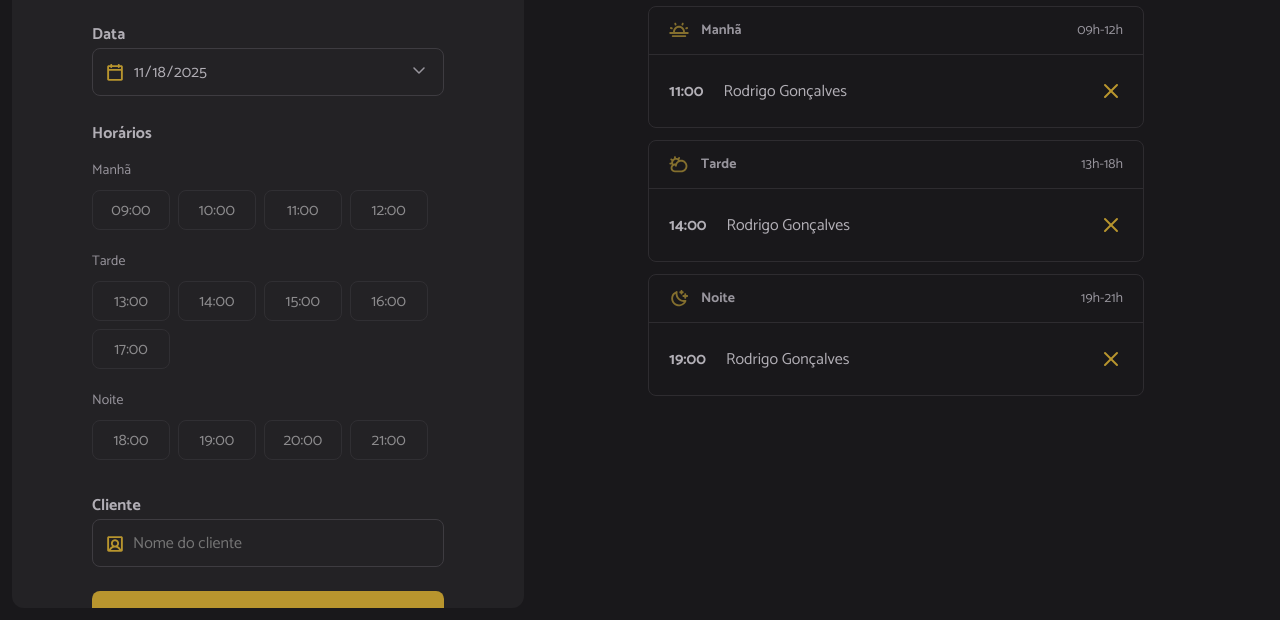
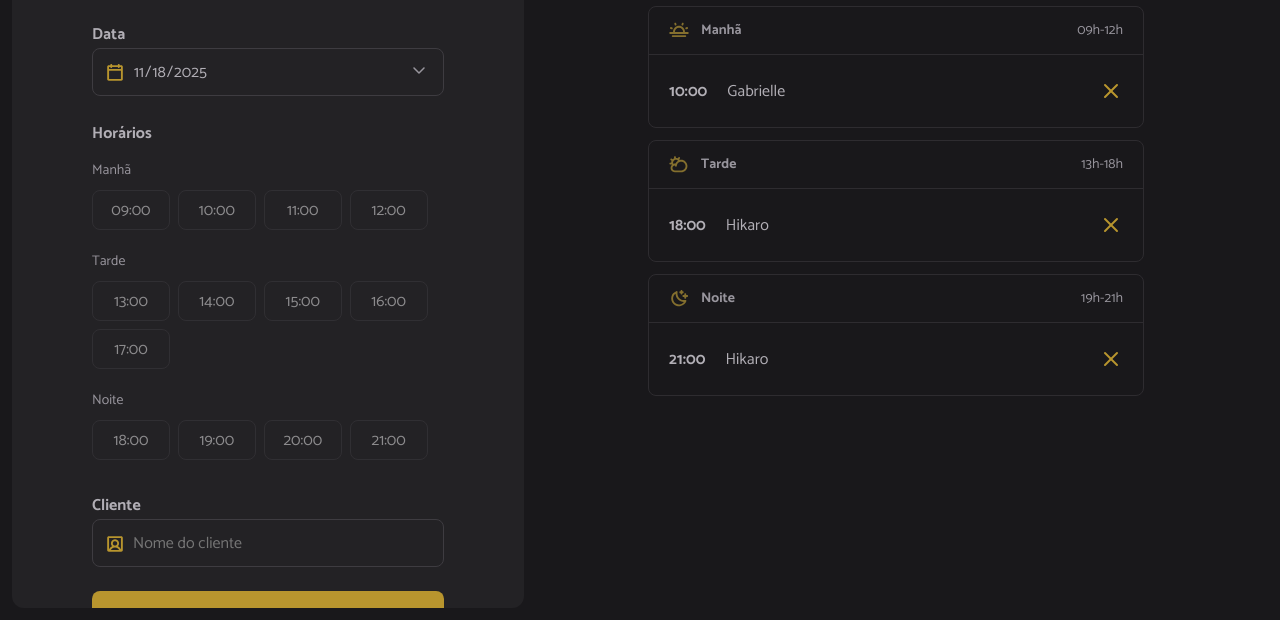
Before and after one commit to HikaroRibeiro/hairday-agenda, a website built with webpack: page index.html in a window 1280 px wide. Shown: the part 180-800 px from the top of the page. Built offline with nearby package versions, Linux system fonts and the light colour scheme; data requests are answered from the project's data file.

Commit message:
✨ Agendamentos Realizados
Atualização da lista de agendamentos e horários disponíveis.

```diff
--- a/server.json
+++ b/server.json
@@ -14,6 +14,31 @@
       "id": "e6a59a3e-d37b-4b11-8bdb-6b2fd2317a05",
       "name": "Gabrielle",
       "when": "18-11-2025 10:00"
+    },
+    {
+      "id": "c652550b-23f7-4f3c-b053-77757c6b5b30",
+      "name": "Bernardo",
+      "when": "19-11-2025 21:00"
+    },
+    {
+      "id": "e3ef2005-44d9-44d6-8e2e-0fb6835fd963",
+      "name": "Hikaro",
+      "when": "18-11-2025 18:00"
+    },
+    {
+      "id": "45527cdf-ea15-446c-bb55-421615a0ff0c",
+      "name": "Maria Clara",
+      "when": "19-11-2025 14:00"
+    },
+    {
+      "id": "ca7d9a35-ec26-4071-a32c-68c4af492891",
+      "name": "Hikaro",
+      "when": "18-11-2025 21:00"
+    },
+    {
+      "id": "e327d6ac-62a0-483e-afb4-1bc3e1ff3bcb",
+      "name": "Maria Clara",
+      "when": "20-11-2025 09:00"
     }
   ]
 }
--- a/src/modules/form/hours-load.js
+++ b/src/modules/form/hours-load.js
@@ -5,19 +5,23 @@ import { hoursClick } from "./hours-click.js";
 
 const hours = document.getElementById("hours");
 
-export function hoursLoad(date){
+export function hoursLoad(date, dailySchedules){
 
     hours.innerHTML = "";
+
+    const unnavailableHours = dailySchedules.map((schedule) => schedule.when.slice(11,16));
 
     const opening = openingHours.map((hour) => {
         const [scheduleHour] = hour.split(":")
 
-        const isHourPast = dayjs(date).add(scheduleHour, "hour").isAfter(dayjs())
+        const isHourPast = dayjs(date).add(scheduleHour, "hour").isBefore(dayjs())
+
+        const available = !unnavailableHours.includes(hour) && !isHourPast
 
         return({
             date,
             hour,
-            available: isHourPast,
+            available,
         })
     })
 
--- a/src/modules/form/submit.js
+++ b/src/modules/form/submit.js
@@ -1,5 +1,6 @@
 import dayjs from "dayjs"
 import { scheduleNew } from "../../services/schedule-new.js"
+import {schedulesDay} from "../schedules/load.js"
 
 import { v4 as uuidv4 } from "uuid";
 
@@ -43,6 +44,8 @@ form.onsubmit = async (event) => {
             name,
             when: whenSched})
 
+        schedulesDay()
+
 
     }catch(error){
         alert("Form submission error:", error)
--- a/src/modules/schedules/load.js
+++ b/src/modules/schedules/load.js
@@ -1,4 +1,5 @@
 import {scheduleFetchByDay} from "../../services/schedule-fetch-by-day.js"
+import {schedulesShow} from "../schedules/show.js"
 import {hoursLoad} from "../form/hours-load.js"
 
 const selectedDate = document.getElementById("date")
@@ -7,7 +8,8 @@ export async function schedulesDay() {
     const dateSelected = selectedDate.value
 
     let dailySchedules = await scheduleFetchByDay(dateSelected)
-    console.log(dailySchedules)
 
-    hoursLoad(dateSelected)
+    schedulesShow({ dailySchedules })
+
+    hoursLoad(dateSelected, dailySchedules)
 }
--- /dev/null
+++ b/src/modules/schedules/show.js
@@ -0,0 +1,76 @@
+import dayjs from "dayjs";
+
+const periodMorning = document.getElementById("period-morning");
+const periodAfternoon = document.getElementById("period-afternoon");
+const periodEvening = document.getElementById("period-night");
+
+export function schedulesShow({ dailySchedules }) {
+    try {
+        periodMorning.innerHTML = "";
+        periodAfternoon.innerHTML = "";
+        periodEvening.innerHTML = "";
+
+        dailySchedules.forEach(schedule => {
+            const item = document.createElement("li");
+            const time = document.createElement("strong");
+            const name = document.createElement("span");
+            const cancelIcon = document.createElement("img");
+
+            const hourOnly = schedule.when.split(" ")[1];
+
+            cancelIcon.setAttribute("src", "./src/assets/cancel.svg")
+            cancelIcon.setAttribute("alt", "Botão para Cancelar")
+            cancelIcon.classList.add("cancel-icon");
+
+            item.setAttribute("data-id", schedule.id);
+            time.textContent = hourOnly;
+            name.textContent = schedule.name;
+
+            item.append(time, name, cancelIcon);
+
+            const formatedHour = parseInt(hourOnly.split(":")[0]);
+
+            if (formatedHour >= 9 && formatedHour <= 12) {
+                periodMorning.appendChild(item);
+            } else if (formatedHour > 12 && formatedHour <= 18) {
+                periodAfternoon.appendChild(item);
+            } else if (formatedHour > 18 && formatedHour <= 21) {
+                periodEvening.appendChild(item);
+            }
+
+        })
+
+        // Sugerido pela IA:
+
+        /* dailySchedules.forEach(schedule => {
+
+            const hourOnly = schedule.when.split(" ")[1];
+
+            const scheduleItem = `
+                <li>
+                    <strong>${hourOnly}</strong>
+                    <span>${schedule.name}</span>
+                    <img
+                        src="./src/assets/cancel.svg"
+                        alt="Cancelar"
+                        class="cancel-icon"
+                    />
+                </li>
+            `;
+
+            const parsedDate = parseInt(hourOnly.split(":")[0]);
+
+            if (parsedDate >= 9 && parsedDate < 12) {
+                periodMorning.innerHTML = scheduleItem;
+            } else if (parsedDate >= 13 && parsedDate < 18) {
+                periodAfternoon.innerHTML += scheduleItem;
+            } else if (parsedDate >= 19 && parsedDate <= 21) {
+                periodEvening.innerHTML += scheduleItem;
+            }
+        }); */
+
+    }catch (error) {
+        console.error("Erro ao exibir os agendamentos:", error);
+    }
+
+}
```
Also changed, not shown: index.html (+6 -6 lines).
